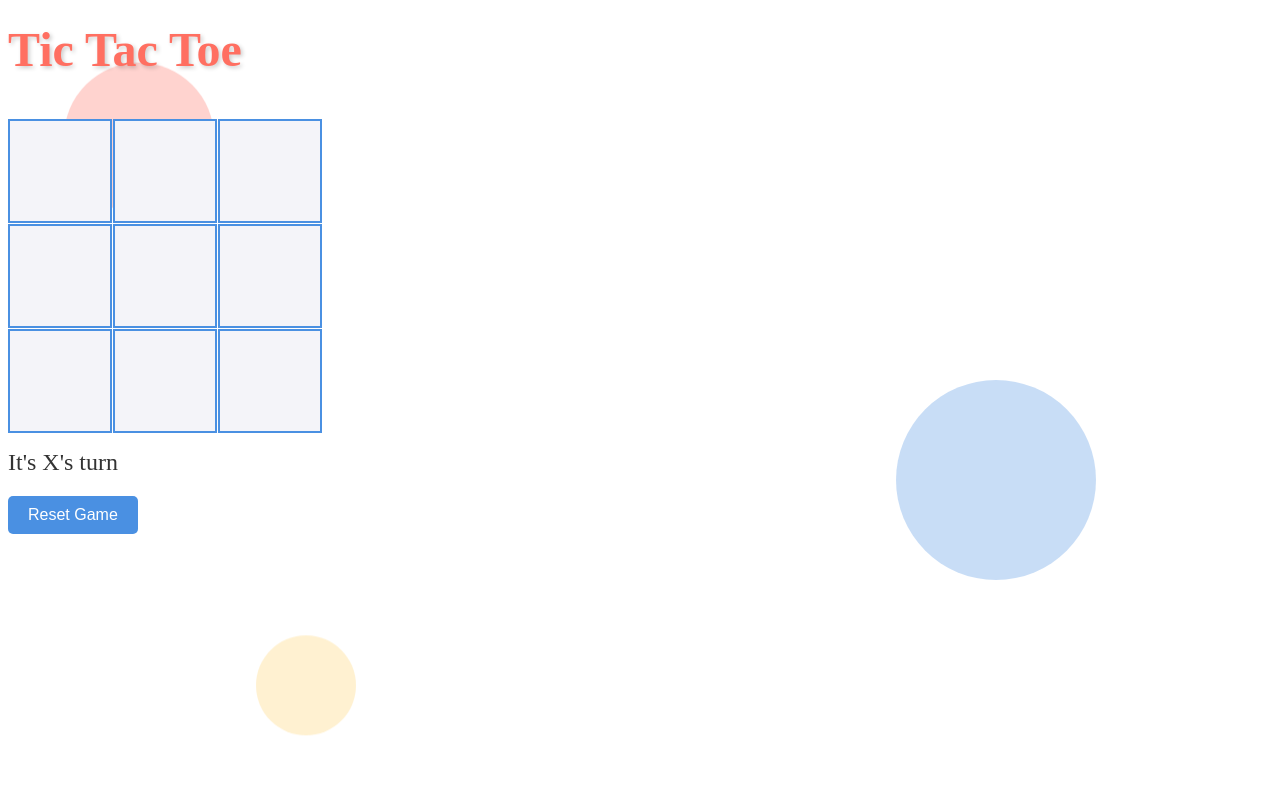
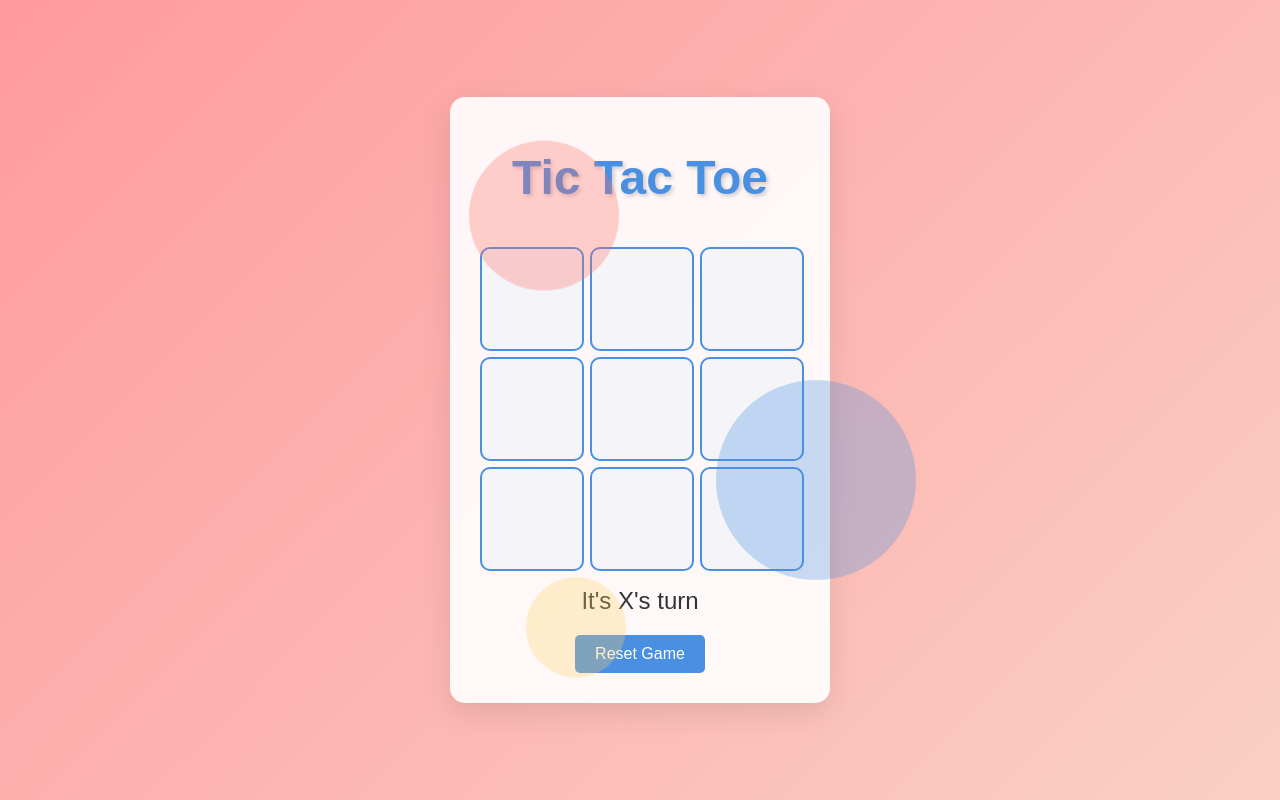
Before and after one commit to rupa-9777/Tic-Tac-Toe, a plain HTML site: page index.html in a window 1280 px wide. Drawn offline with Linux system fonts and the light colour scheme.

Commit message:
Update styles.css

```diff
--- a/styles.css
+++ b/styles.css
@@ -1,7 +1,30 @@
+/* General Styles */
+body {
+  font-family: 'Arial', sans-serif;
+  margin: 0;
+  padding: 0;
+  background: linear-gradient(135deg, #ff9a9e, #fad0c4);
+  display: flex;
+  justify-content: center;
+  align-items: center;
+  min-height: 100vh;
+  overflow: hidden;
+}
+
+.container {
+  text-align: center;
+  background: rgba(255, 255, 255, 0.9);
+  padding: 30px;
+  border-radius: 15px;
+  box-shadow: 0 10px 30px rgba(0, 0, 0, 0.1);
+  position: relative;
+  z-index: 1;
+}
+
 /* Title Animation */
 .title {
   font-size: 3rem;
-  color: #ff6f61;
+  color: #4a90e2;
   text-shadow: 2px 2px 4px rgba(0, 0, 0, 0.2);
   animation: bounce 2s infinite;
 }
@@ -15,7 +38,37 @@
   }
 }
 
-/* Status Message Styling */
+/* Game Board */
+#board {
+  display: grid;
+  grid-template-columns: repeat(3, 100px);
+  grid-template-rows: repeat(3, 100px);
+  gap: 10px;
+  margin: 20px auto;
+}
+
+.cell {
+  width: 100px;
+  height: 100px;
+  background: #f4f4f9;
+  border: 2px solid #4a90e2;
+  border-radius: 10px;
+  display: flex;
+  justify-content: center;
+  align-items: center;
+  font-size: 2rem;
+  font-weight: bold;
+  color: #333;
+  cursor: pointer;
+  transition: background-color 0.3s ease, transform 0.3s ease;
+}
+
+.cell:hover {
+  background-color: #e0e0e7;
+  transform: scale(1.05);
+}
+
+/* Status Message */
 .status-message {
   font-size: 1.5rem;
   color: #333;
@@ -32,7 +85,7 @@
   }
 }
 
-/* Reset Button Styling */
+/* Reset Button */
 .reset-button {
   background-color: #4a90e2;
   color: white;
@@ -54,7 +107,7 @@
   position: absolute;
   border-radius: 50%;
   opacity: 0.3;
-  z-index: -1;
+  z-index: 0;
   animation: float 6s infinite ease-in-out;
 }
 
@@ -93,32 +146,3 @@
     transform: translateY(-20px);
   }
 }
-
-/* Board and Cells Styling */
-#board {
-  display: grid;
-  grid-template-columns: repeat(3, 100px);
-  grid-template-rows: repeat(3, 100px);
-  gap: 5px;
-  margin: 20px auto;
-}
-
-.cell {
-  width: 100px;
-  height: 100px;
-  background-color: #f4f4f9;
-  border: 2px solid #4a90e2;
-  display: flex;
-  justify-content: center;
-  align-items: center;
-  font-size: 2rem;
-  font-weight: bold;
-  color: #333;
-  cursor: pointer;
-  transition: background-color 0.3s ease, transform 0.3s ease;
-}
-
-.cell:hover {
-  background-color: #e0e0e7;
-  transform: scale(1.05);
-}
```
